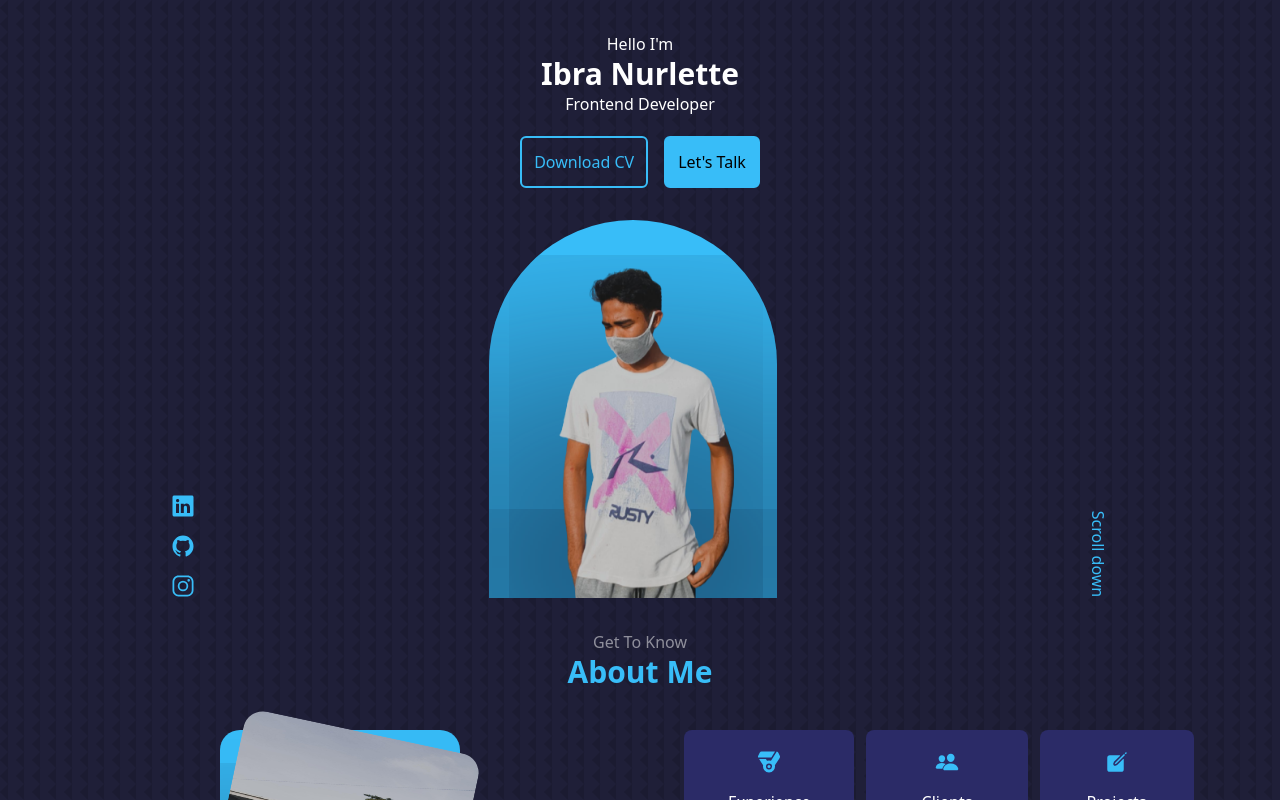
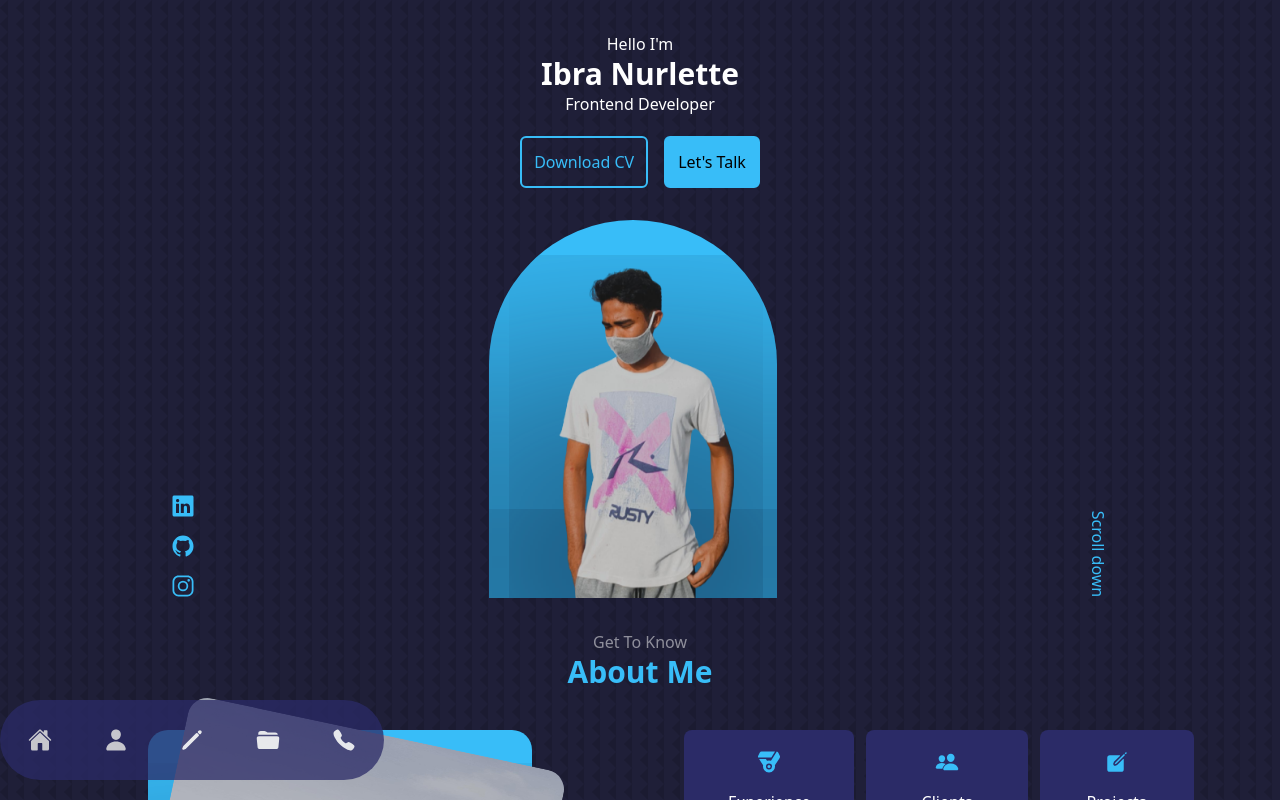
Before and after one commit to ibranurlette/portofolio-second-version, a React (Create React App) app: page / in a window 1280 px wide. Shown: the top 800 px of the page. Built offline with nearby package versions, Linux system fonts and the light colour scheme.

Commit message:
floating navigations

```diff
--- a/src/App.css
+++ b/src/App.css
@@ -71,3 +71,12 @@
 .logo_footer:hover {
   color: #2B2B67;
 }
+
+.floating_card {
+  background-color: #2B2B67;
+  position: fixed;
+  bottom: 0;
+
+  margin-bottom: 20px;
+
+}
--- a/src/App.js
+++ b/src/App.js
@@ -9,6 +9,11 @@ import {
   IoCreate,
   IoCheckmarkCircle,
   IoMail,
+  IoHome,
+  IoPerson,
+  IoCall,
+  IoFolderOpen,
+  IoPencil,
 } from "react-icons/io5";
 
 function App() {
@@ -84,7 +89,7 @@ function App() {
           <img
             src={require("./assets/me.jpg")}
             alt="me"
-            className="w-96 h-96 sm:w-60 sm:h-60 rounded-[20px] mx-auto rotate-12	hover:rotate-0 hover:transition hover:delay-150 hover:duration-300"
+            className="lg:w-96 lg:h-96 sm:w-60 sm:h-60 rounded-[20px] mx-auto rotate-12	hover:rotate-0 hover:transition hover:delay-150 hover:duration-300"
           />
         </div>
         <div className="">
@@ -347,7 +352,9 @@ function App() {
       </div>
 
       {/* Five section */}
-      <h1 className="text-white text-center mt-10 opacity-50">Get In Touch</h1>
+      <h1 id="contact" className="text-white text-center mt-10 opacity-50">
+        Get In Touch
+      </h1>
       <h2 className="text-3xl font-bold text-white text-center">Contact Me</h2>
       <div className="mt-5 lg:flex lg:justify-center sm:grid sm:justify-items-center">
         <div className="">
@@ -390,6 +397,8 @@ function App() {
           </div>
         </div>
       </div>
+
+      {/* Six page */}
       <div className="bg-sky-400 w-full py-10">
         <h2 className="title_footer text-3xl font-bold text-white text-center mb-10 ">
           Copyright
@@ -440,6 +449,41 @@ function App() {
           © Copyright by ibra nurlette
         </p>
       </div>
+
+      <div className="floating_card left-[38%]%]	 rounded-[50px]	opacity-75">
+        <div className="m-2 flex justify-center text-white">
+          <a
+            href="#home"
+            className="hover:bg-black hover:rounded-[50px] mr-3 p-5 hover:opacity-50"
+          >
+            <IoHome size="1.5em" />
+          </a>
+          <a
+            href="#about"
+            className="hover:bg-black hover:rounded-[50px] mr-3 p-5 hover:opacity-50"
+          >
+            <IoPerson size="1.5em" />
+          </a>
+          <a
+            href="#experience"
+            className="hover:bg-black hover:rounded-[50px] mr-3 p-5 hover:opacity-50"
+          >
+            <IoPencil size="1.5em" />
+          </a>
+          <a
+            href="#portofolio"
+            className="hover:bg-black hover:rounded-[50px] mr-3 p-5 hover:opacity-50"
+          >
+            <IoFolderOpen size="1.5em" />
+          </a>
+          <a
+            href="#contact"
+            className="hover:bg-black hover:rounded-[50px] p-5 hover:opacity-50"
+          >
+            <IoCall size="1.5em" />
+          </a>
+        </div>
+      </div>
     </div>
   );
 }
```
